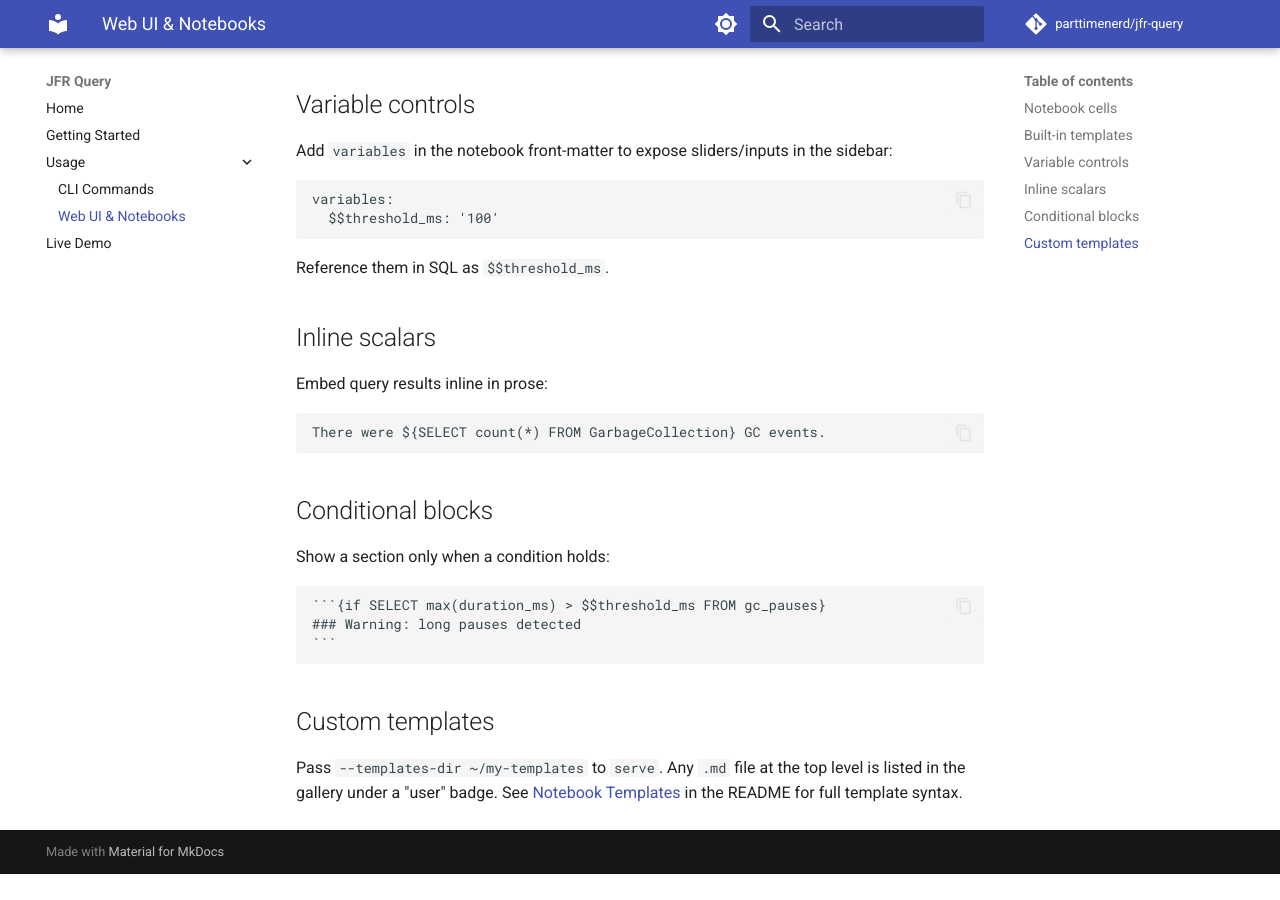
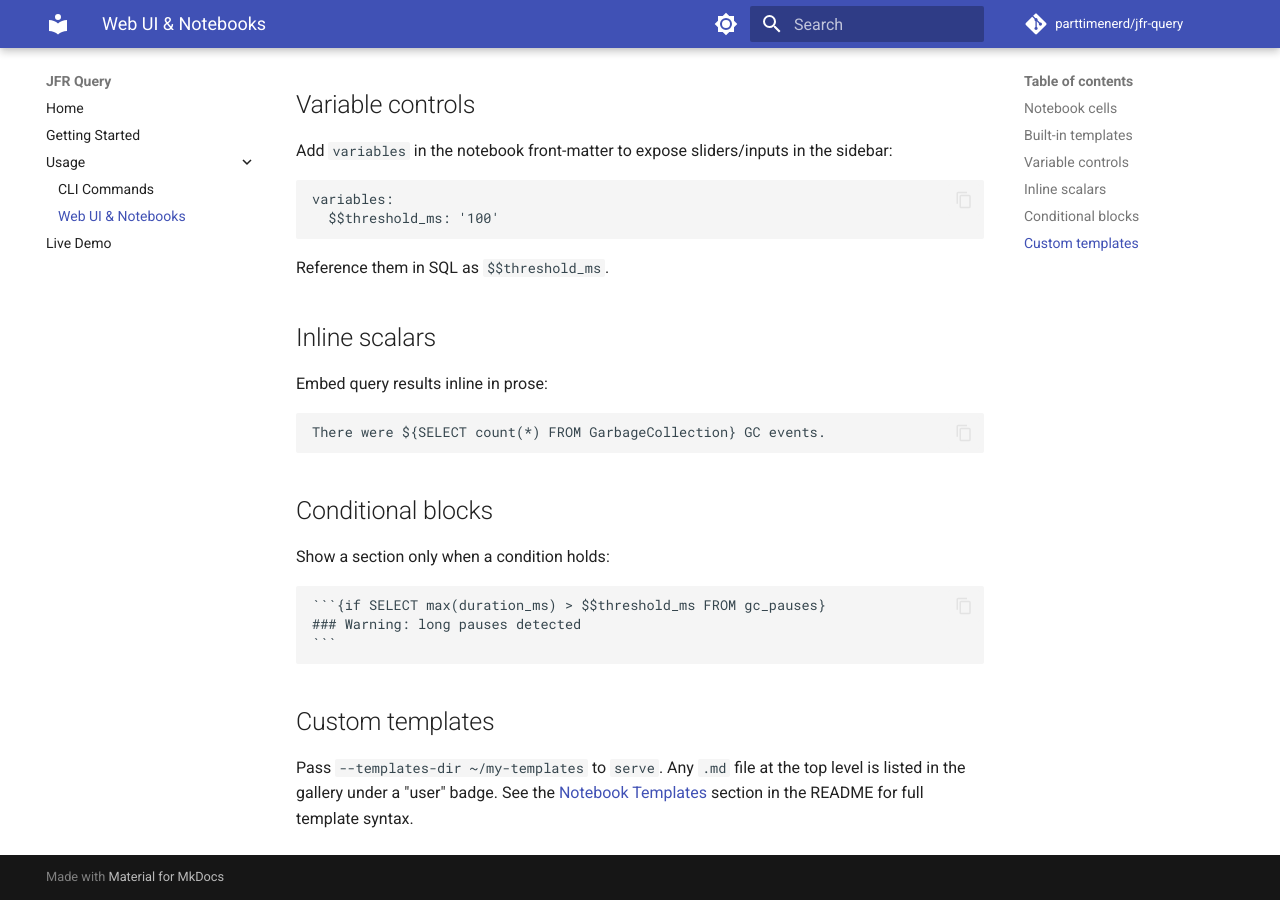
Before and after one commit to parttimenerd/jfr-query, an MkDocs documentation site: the page built from docs-site/web-ui.md, in a window 1280 px wide and 900 px high, scrolled down 744 px. Built offline with MkDocs 1.6.1 and Material for MkDocs 9.7.7, drawn with Linux system fonts in a browser that asks for light colours; comment, search, counter and statistics services are not loaded; before the commit the page ends 1618 px from its top, so only the background shows below that.

Commit message:
fix: correct Vite base path, MkDocs image path, and broken doc link
- Set --base /app/ in the pages CI build step so JS/CSS assets resolve correctly on GitHub Pages
- Add concurrency group to pages job to prevent overlapping deployments
- Copy page-full.png into docs-site/ and update index.md reference so mkdocs build --strict passes
- Replace relative ../README.md cross-doc link in web-ui.md with absolute GitHub URL

```diff
--- a/docs-site/web-ui.md
+++ b/docs-site/web-ui.md
@@ -52,4 +52,4 @@
 ## Custom templates
 
 Pass `--templates-dir ~/my-templates` to `serve`. Any `.md` file at the top level is listed
-in the gallery under a "user" badge. See [Notebook Templates](../README.md#notebook-templates) in the README for full template syntax.
+in the gallery under a "user" badge. See the [Notebook Templates](https://github.com/parttimenerd/jfr-query#notebook-templates) section in the README for full template syntax.
```
Also changed, not shown: docs-site/index.md (+1 -1 lines), 2 other files.
